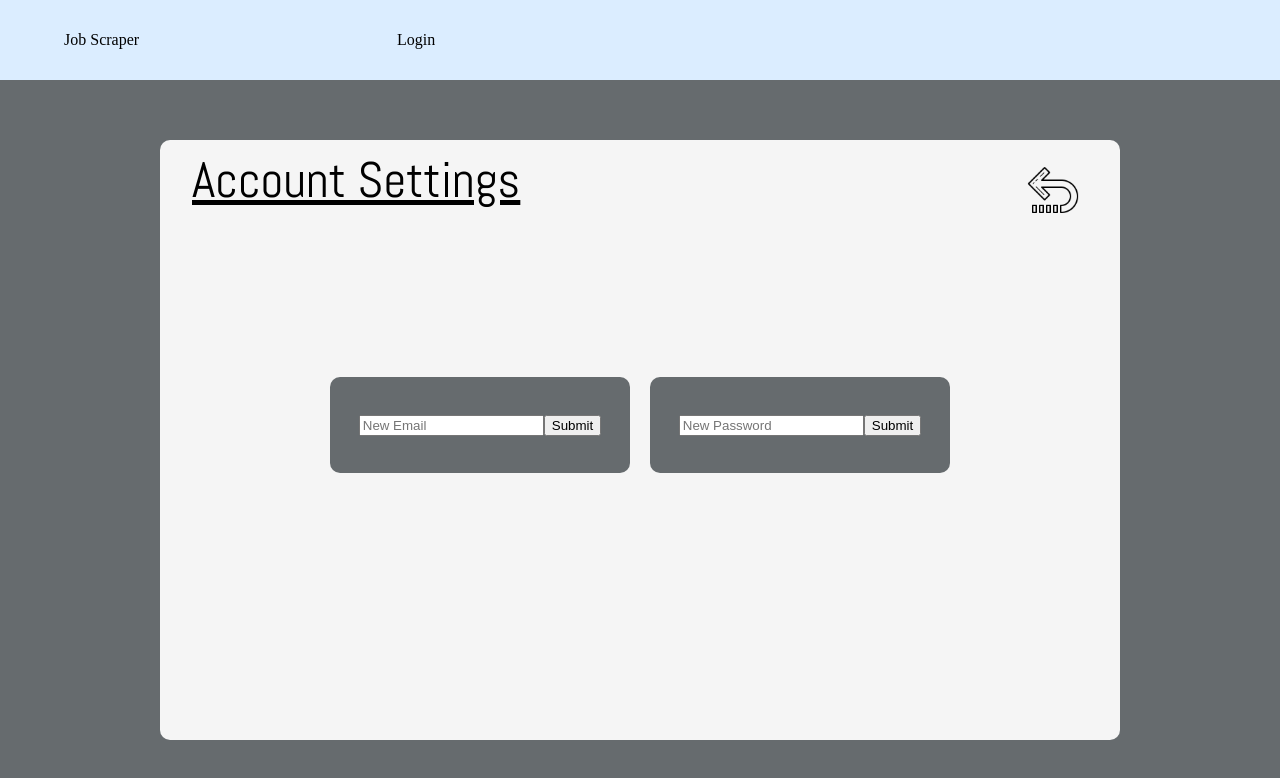
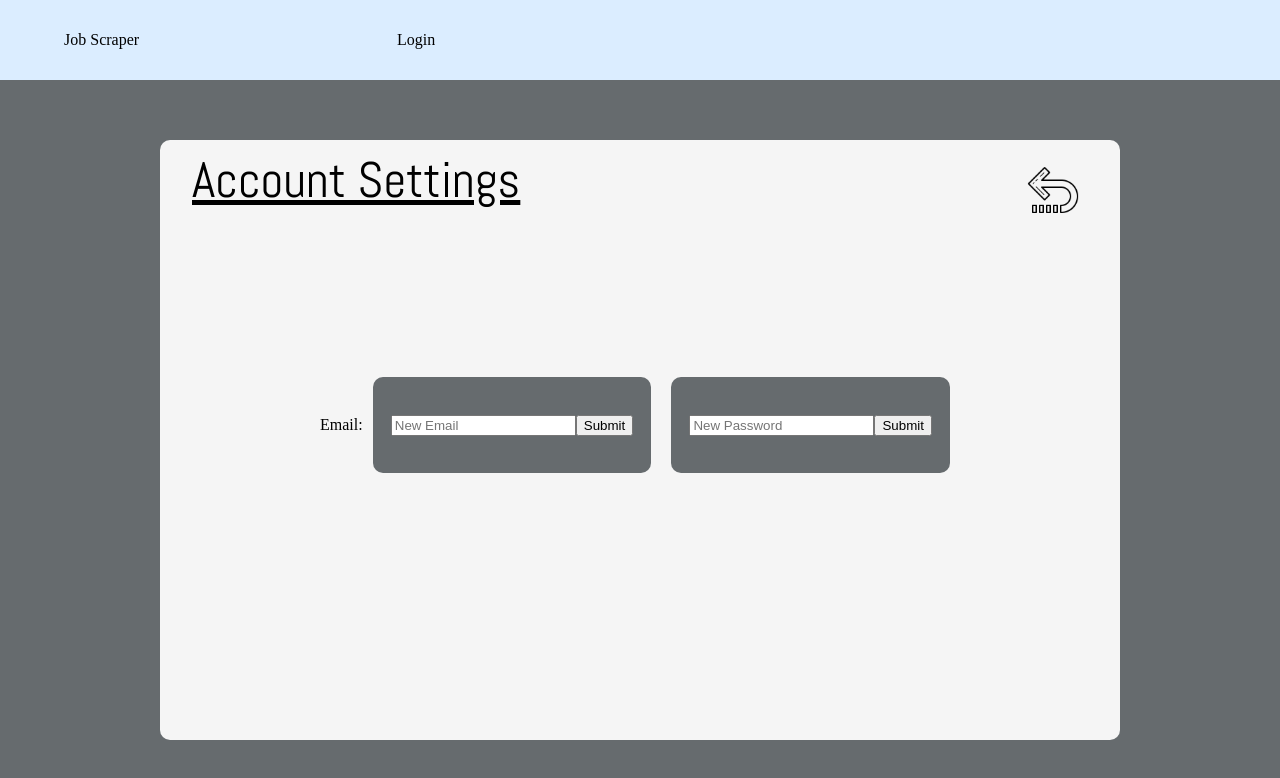
Before and after one commit to nwangemann/job-scraper-app, a React (Create React App) app: page /account in a window 1280 px wide. Shown: the top 778 px of the page. Built offline with nearby package versions, Linux system fonts and the light colour scheme; what redux-promise-middleware would draw is missing.

Commit message:
css on the account page

```diff
--- a/src/Components/AccountPage/AccountPage.js
+++ b/src/Components/AccountPage/AccountPage.js
@@ -51,12 +51,14 @@ function AccountPage() {
       <div className="accountContainer">
         <div className="settingDiv">
         <p className="accountSettings">Account Settings</p>
-        {/* <button onClick={back}>Back</button> */}
-        {/* <img className="returnImg" onClick={back} src="https://img.icons8.com/carbon-copy/100/000000/return.png"/> */}
         <img  onClick={back} alt="returnimg" className="returnImg" src={returnpng}/>
         </div>
 
+
+
         <div className="formDiv">
+        <p className="email">Email:{displayEmail}</p>
+
         <form
           className="emailForm"
           onSubmit={e => {
@@ -73,7 +75,6 @@ function AccountPage() {
             />
             <input type="submit" placeholder="Save Email" />
           </div>
-          <p>{displayEmail}</p>
         </form>
         <form
           className="passwordForm"
```
